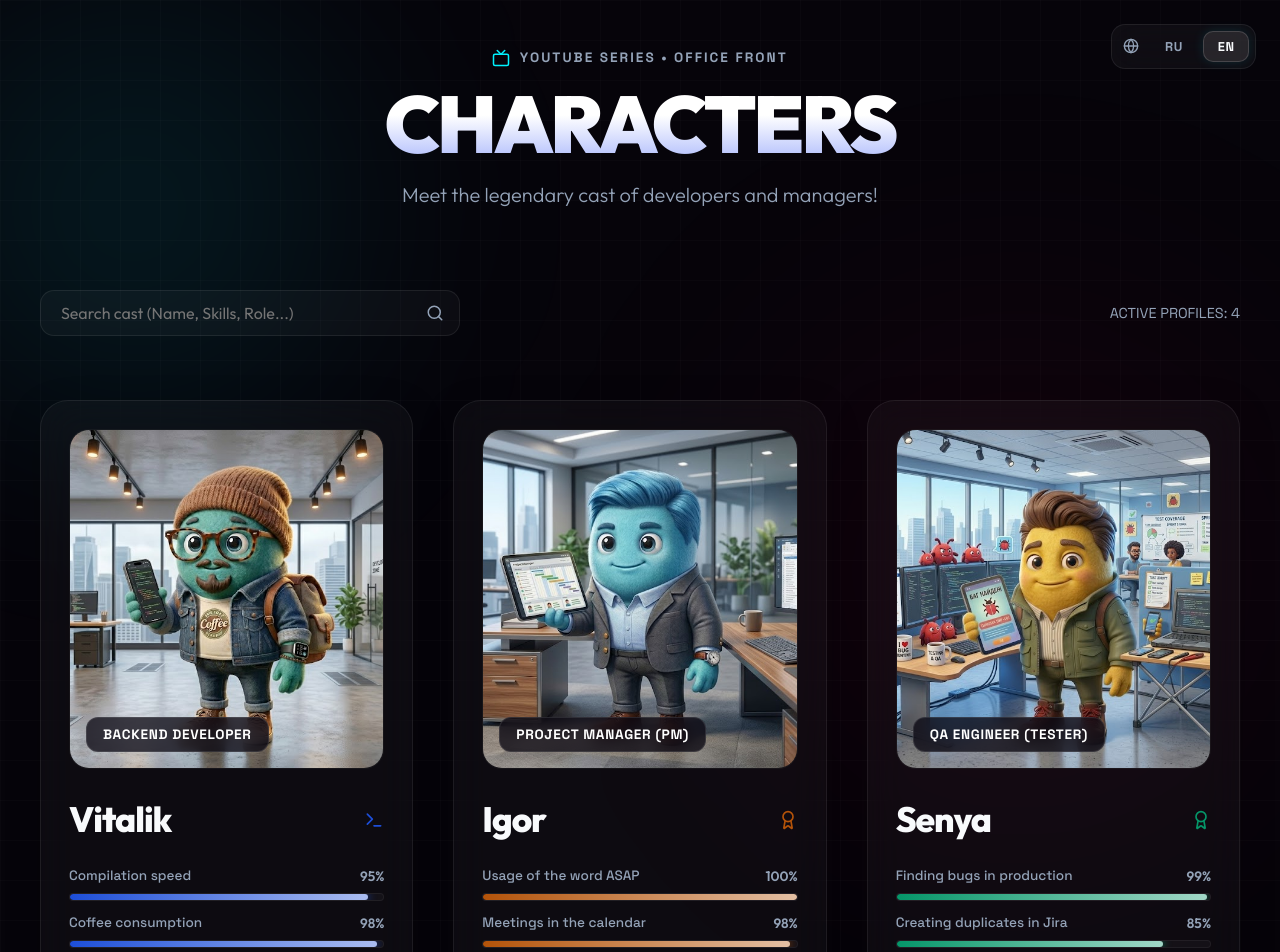
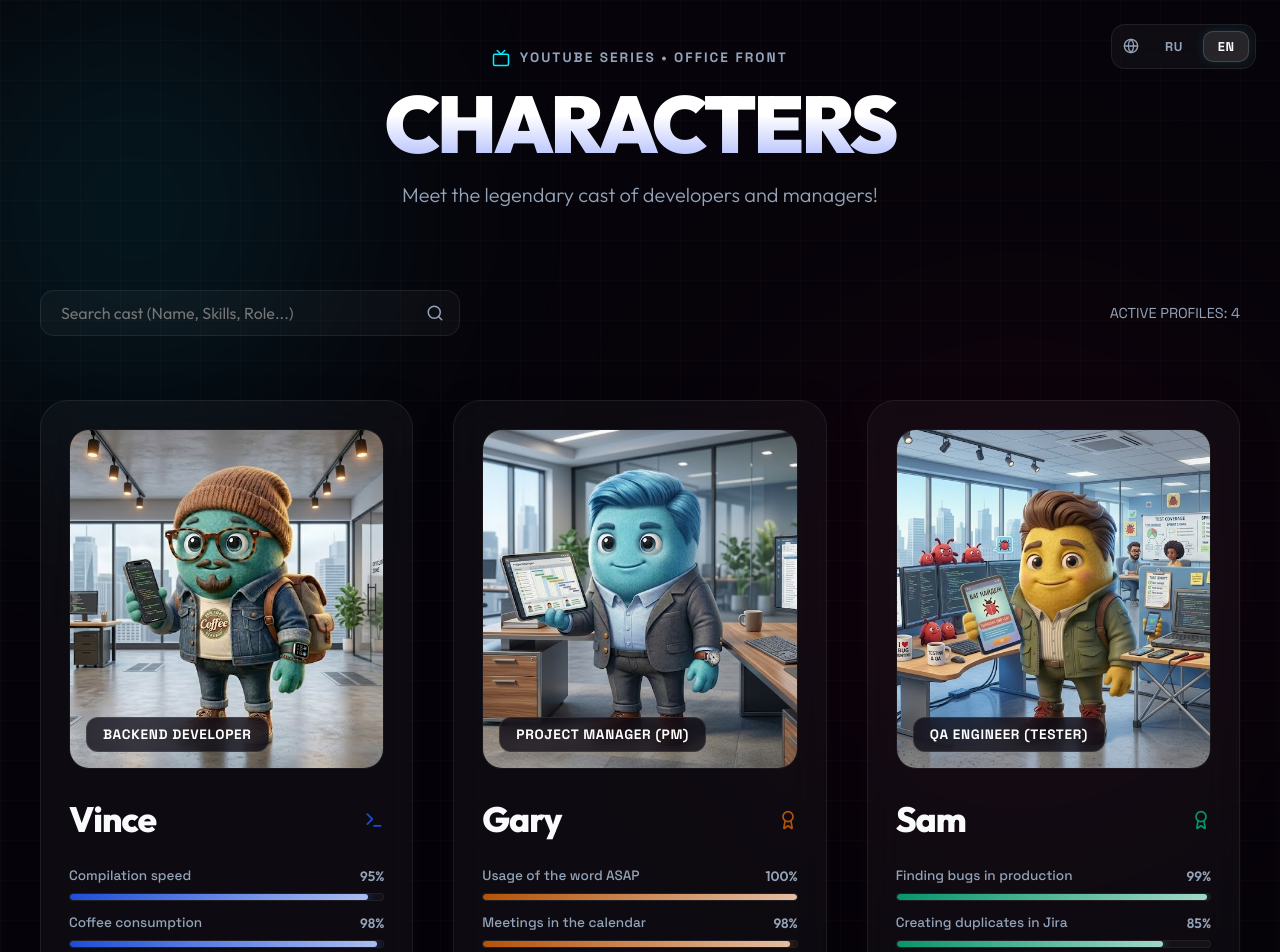
Before and after one commit to dimonss/Characters, a React (Vite) app: page / in a window 1280 px wide. Shown: the top 952 px of the page. Built offline with nearby package versions, Linux system fonts and the light colour scheme.

Commit message:
update names

```diff
--- a/src/data/characters.ts
+++ b/src/data/characters.ts
@@ -82,9 +82,9 @@ const charactersBase: CharacterBase[] = [
         },
       },
       en: {
-        name: 'Vitalik',
+        name: 'Vince',
         role: 'Backend Developer',
-        bio: "Vitalik is a legendary backend dev who lives in the terminal and communicates exclusively via SQL queries. He's convinced that frontend is \"just coloring pages\" while the real magic happens where terabytes of logs are churning. He hates meetings, loves optimizing indexes, and believes any bug can be explained by cosmic radiation.",
+        bio: "Vince is a legendary backend dev who lives in the terminal and communicates exclusively via SQL queries. He's convinced that frontend is \"just coloring pages\" while the real magic happens where terabytes of logs are churning. He hates meetings, loves optimizing indexes, and believes any bug can be explained by cosmic radiation.",
         stats: [
           { label: 'Compilation speed', value: 95 },
           { label: 'Coffee consumption', value: 98 },
@@ -141,9 +141,9 @@ const charactersBase: CharacterBase[] = [
         },
       },
       en: {
-        name: 'Igor',
+        name: 'Gary',
         role: 'Project Manager (PM)',
-        bio: "Igor is a human Gantt chart. He can motivate a team so well that everyone starts working weekends thinking it was their own idea. Igor's main talent is juggling tasks in a tracker and creating the illusion of intense activity for the client. He firmly believes that if you gather nine pregnant women, the baby will be born in one month.",
+        bio: "Gary is a human Gantt chart. He can motivate a team so well that everyone starts working weekends thinking it was their own idea. Gary's main talent is juggling tasks in a tracker and creating the illusion of intense activity for the client. He firmly believes that if you gather nine pregnant women, the baby will be born in one month.",
         stats: [
           { label: 'Usage of the word ASAP', value: 100 },
           { label: 'Meetings in the calendar', value: 98 },
@@ -200,9 +200,9 @@ const charactersBase: CharacterBase[] = [
         },
       },
       en: {
-        name: 'Senya',
+        name: 'Sam',
         role: 'QA Engineer (Tester)',
-        bio: "Senya is the developers' nightmare and the chief destroyer of illusions. He can find a bug where nothing could possibly break — like in static text or a turned-off monitor. Senya genuinely believes that programmers write code solely to make his life harder. He loves writing detailed bug reports with screenshots, video recordings, and console logs that nobody reads.",
+        bio: "Sam is the developers' nightmare and the chief destroyer of illusions. He can find a bug where nothing could possibly break — like in static text or a turned-off monitor. Sam genuinely believes that programmers write code solely to make his life harder. He loves writing detailed bug reports with screenshots, video recordings, and console logs that nobody reads.",
         stats: [
           { label: 'Finding bugs in production', value: 99 },
           { label: 'Creating duplicates in Jira', value: 85 },
@@ -222,7 +222,7 @@ const charactersBase: CharacterBase[] = [
           weapon: 'Screenshot of broken layout with a bunch of red arrows',
           drink: 'Sugar-free energy drink (for late-night testing)',
           weakness: 'Developer\'s response in Jira: "Cannot reproduce"',
-          dream: "Find a bug in Vitalik's compiler and prove that backend messes up too",
+          dream: "Find a bug in Vince's compiler and prove that backend messes up too",
         },
       },
     },
@@ -233,9 +233,9 @@ const charactersBase: CharacterBase[] = [
     accentColor: '#7c3aed', // Purple/violet
     locales: {
       ru: {
-        name: 'Алекс',
+        name: 'Саня',
         role: 'UI/UX Дизайнер',
-        bio: 'Алекс — пиксель-перфекционист и защитник пользовательского опыта. Он видит мир в сетках, градиентах и шрифтовых парах. Алекс считает, что любой функционал бесполезен, если он не выглядит «сексуально» и современно. Постоянно спорит с разработчиками из-за сдвига кнопок на пару пикселей и искренне не понимает, почему они не могут просто перенести макет из Figma в код «один в один».',
+        bio: 'Саня — пиксель-перфекционист и защитник пользовательского опыта. Он видит мир в сетках, градиентах и шрифтовых парах. Саня считает, что любой функционал бесполезен, если он не выглядит «сексуально» и современно. Постоянно спорит с разработчиками из-за сдвига кнопок на пару пикселей и искренне не понимает, почему они не могут просто перенести макет из Figma в код «один в один».',
         stats: [
           { label: 'Любовь к шрифту Inter', value: 99 },
           { label: 'Количество слоев в Figma', value: 95 },
```
